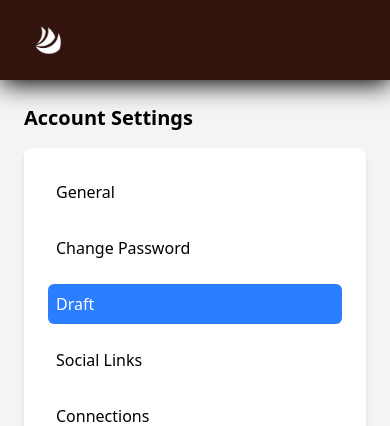
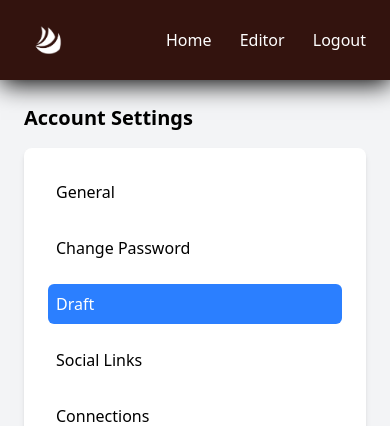
Before and after one commit to mukund58/Wireframe-tool, a PHP site: page /wireframe/draft.html in a window 390 px wide. Shown: the top 426 px of the page. Run offline with PHP 8.4, Linux system fonts and the light colour scheme; style sheets or scripts are compiled from the project's sources; some web fonts are replaced.

Commit message:
respoive draft

```diff
--- a/public/wireframe/draft.html
+++ b/public/wireframe/draft.html
@@ -16,7 +16,7 @@
             <a href="../index.html">
                 <img src="../uploads/logo.png" alt="Logo" class="h-12 w-12 invert">
             </a>
-            <nav class="space-x-6 hidden md:flex">
+            <nav class="space-x-6  md:flex">
                 <a href="../index.html" class="text-white">Home</a>
                 <a href="../wireframe/editor.html" class="text-white">Editor</a>
                 <a href="/" class="text-white">Logout</a>
--- a/public/wireframe/password.html
+++ b/public/wireframe/password.html
@@ -13,7 +13,7 @@
             <a href="../index.html">
                 <img src="../uploads/logo.png" alt="Logo" class="h-12 w-12 invert">
             </a>
-            <nav class="space-x-6 hidden md:flex">
+            <nav class="space-x-6  md:flex">
                 <a href="../index.html" class="text-white">Home</a>
                 <a href="../wireframe/editor.html" class="text-white">Editor</a>
                 <a href="/" class="text-white">Logout</a>
--- a/public/wireframe/setting.html
+++ b/public/wireframe/setting.html
@@ -16,7 +16,7 @@
             <a href="../index.html">
                 <img src="../uploads/logo.png" alt="Logo" class="h-12 w-12 invert">
             </a>
-            <nav class="space-x-6 hidden md:flex">
+            <nav class="space-x-6  md:flex">
                 <a href="../index.html" class="text-white">Home</a>
                 <a href="../wireframe/editor.html" class="text-white">Editor</a>
                 <a href="/" class="text-white">Logout</a>
```
Also changed, not shown: public/assets/css/dashboard.css.
